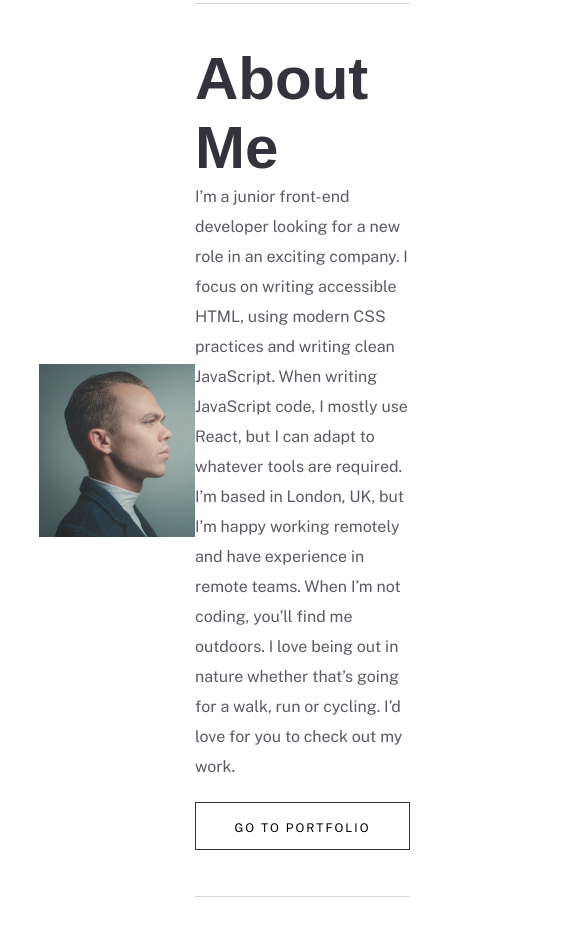
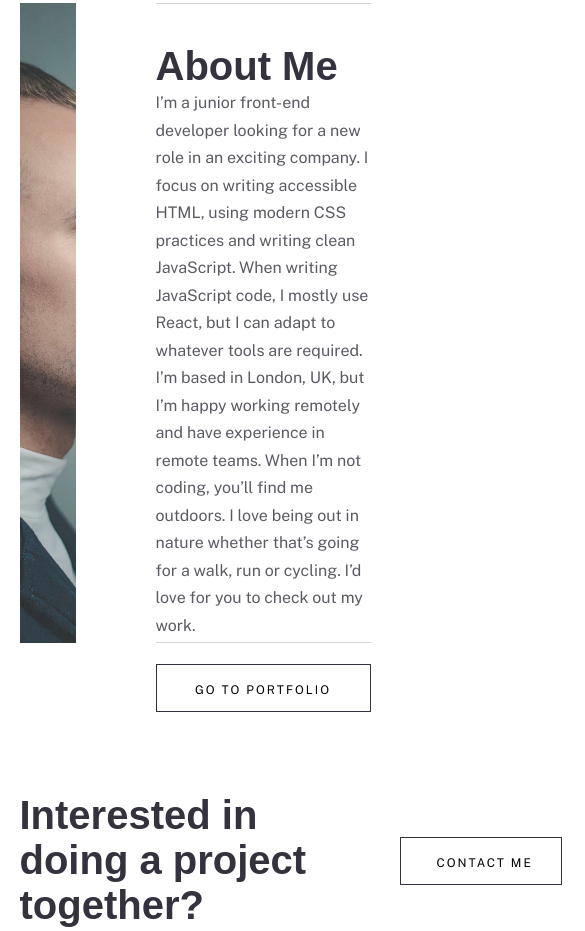
Before and after one commit to DJaye33/minimalist_portfolio, a plain HTML site: page index.html in a window 390 px wide. Shown: the part 806-1737 px from the top of the page, 585 px wide, since content can reach past the window. Drawn offline with nearby package versions, Linux system fonts and the light colour scheme; a web font is replaced by a local one.

Commit message:
completed tablet version

```diff
--- a/index.html
+++ b/index.html
@@ -56,11 +56,7 @@
     </header>
 
     <section class="about">
-      <img
-        src="/images/homepage/desktop/image-homepage-profile@2x.jpg"
-        alt="profile"
-        class="about__profile"
-      />
+      <div class="about__profile"></div>
       <div class="about__info">
         <h2 class="about__info-heading">About Me</h2>
         <p class="about__info-paragraph">
--- a/sass/_layout.sass
+++ b/sass/_layout.sass
@@ -8,6 +8,9 @@
     max-width: 111rem
     margin: 6.4rem auto 5.4rem
 
+    @media screen and (max-width: 1080px)
+        width: 90%
+
     &__logo
         flex: 1 1
 
@@ -15,6 +18,9 @@
         display: flex
         justify-content: space-between
         flex: 0 0 30%
+
+        @media screen and (max-width: 1080px)
+            flex: 0 0 40%
 
         &-link:hover
             color: $primary-desaturated-cyan
@@ -32,6 +38,13 @@
     max-width: 111rem
     margin: 0 auto 15rem
 
+    @media screen and (max-width: 1080px)
+        width: 90%
+
+    @media screen and (max-width: 768px)
+        background-image: url("../images/homepage/tablet/image-homepage-hero@2x.jpg")
+
+
     &__intro
         position: absolute
         left: 0
@@ -39,9 +52,18 @@
         background-color: #fff
         width: 44.5rem
 
+        @media screen and (max-width: 768px)
+            width: 51.4rem
+            padding-top: 5.6rem
+            padding-right: 5.6rem
+
         &-header
             font-size: 5rem
             margin-bottom: 5.3rem
+
+            @media screen and (max-width: 768px)
+                font-size: 4rem
+                margin-bottom: 4.8rem
 // End Header
 ///////////////////////////////////////
 // Section: About
@@ -51,25 +73,49 @@
     align-items: center
     width: 80%
     max-width: 111rem
+    max-height: 100%
     margin: 0 auto 15rem
 
+    @media screen and (max-width: 1080px)
+        width: 90%
+
     &__profile
-        width: 50%
+        background-image: url("../images/homepage/desktop/image-homepage-profile@2x.jpg")
+        background-repeat: no-repeat
+        background-size: cover
+        background-position: center
+        width: 65%
+        height: 64rem
+
+        @media screen and (max-width: 1080px)
+            background-image: url("../images/homepage/tablet/image-homepage-profile@2x.jpg")
 
     &__info
         display: flex
         justify-content: space-evenly
         flex-direction: column
-        font-size: 4rem
-        width: 40rem
+        height: 64rem
+        width: 45rem
         padding-top: 4rem
         padding-bottom: 4.6rem
         border-top: 1px solid rgba($primary-grayish-dark-blue, .2)
         border-bottom: 1px solid rgba($primary-grayish-dark-blue, .2)
+        margin-left: 12rem
+
+        @media screen and (max-width: 1080px)
+            margin-left: 8rem
+
+        &-heading
+            font-size: 4rem
+
+        &-paragraph
+
+            @media screen and (max-width: 768px)
+            line-height: 2.75rem
 
     &__btn
         width: 21.5rem
-        margin-top: 2rem
+        margin-top: 2.5rem
         text-align: center
 // End Section: About
 ///////////////////////////////////////
@@ -82,9 +128,12 @@
     max-width: 111rem
     margin: 0 auto 9.6rem
 
+    @media screen and (max-width: 1068px)
+        width: 90%
+
     &__heading
         font-size: 4rem
-        width: 35rem
+        min-width: 35rem
 
     &__divider
         height: .1rem
@@ -92,7 +141,11 @@
         opacity: .3
         width: 45%
 
+        @media screen and (max-width: 768px)
+            width: 20%
+
     &__btn
+        width: 16.2rem
         margin-left: 3rem
         white-space: nowrap
 // End Contact
@@ -104,6 +157,9 @@
     align-items: center
     padding: 3.3rem 16.5rem
     background-color: $primary-grayish-dark-blue
+
+    @media screen and (max-width: 1080px)
+        padding: 3.3rem 8rem
 
     &__logo
         display: flex
```
Also changed, not shown: css/main.css, 1 other file.
